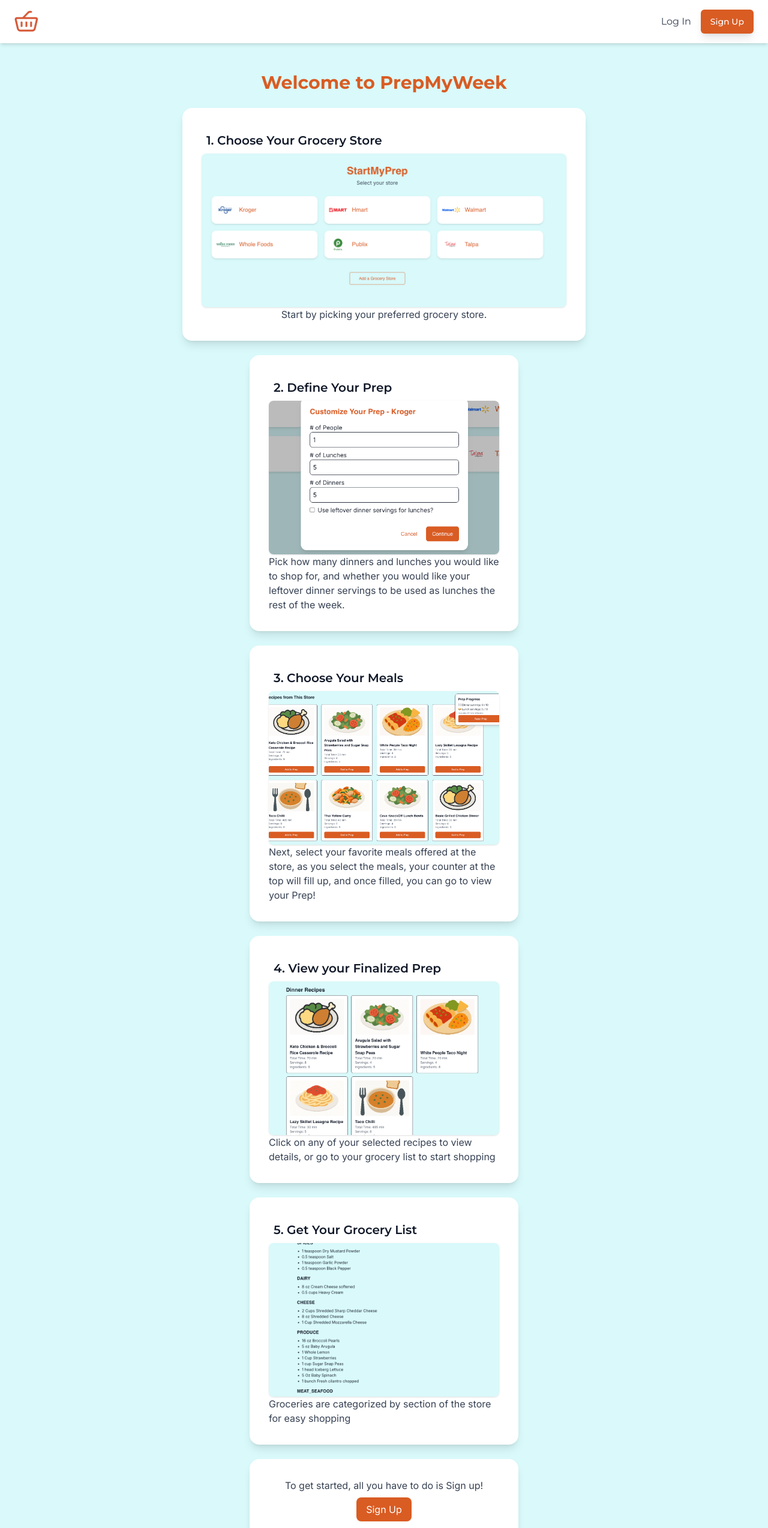
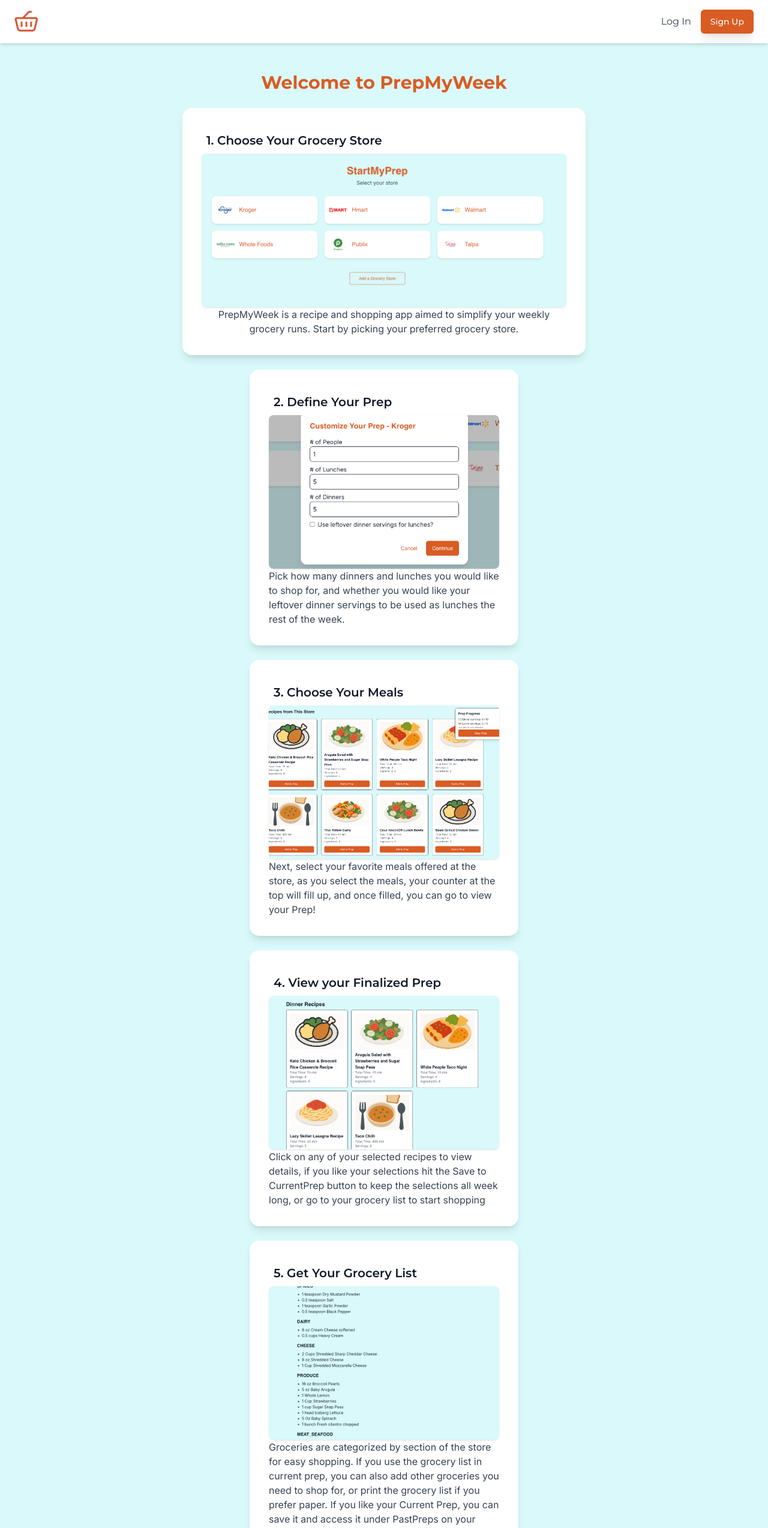
Before and after one commit to bfarth20/prepmyweek-frontend, a Next.js app: page /guest-view in a window 1280 px wide. Shown: the top 2547 px of the page at 60% size. Built offline with nearby package versions, Linux system fonts and the light colour scheme; no server answers.

Commit message:
switched guest view to take a tour

```diff
--- a/src/app/(public)/guest-view/page.tsx
+++ b/src/app/(public)/guest-view/page.tsx
@@ -24,7 +24,8 @@ export default function GuestPage() {
           />
         </div>
         <p className="text-gray-700 text-center">
-          Start by picking your preferred grocery store.
+          PrepMyWeek is a recipe and shopping app aimed to simplify your weekly
+          grocery runs. Start by picking your preferred grocery store.
         </p>
       </section>
 
@@ -78,8 +79,9 @@ export default function GuestPage() {
           />
         </div>
         <p className="text-gray-700">
-          Click on any of your selected recipes to view details, or go to your
-          grocery list to start shopping
+          Click on any of your selected recipes to view details, if you like
+          your selections hit the Save to CurrentPrep button to keep the
+          selections all week long, or go to your grocery list to start shopping
         </p>
       </section>
 
@@ -95,7 +97,11 @@ export default function GuestPage() {
           />
         </div>
         <p className="text-gray-700">
-          Groceries are categorized by section of the store for easy shopping
+          Groceries are categorized by section of the store for easy shopping.
+          If you use the grocery list in current prep, you can also add other
+          groceries you need to shop for, or print the grocery list if you
+          prefer paper. If you like your Current Prep, you can save it and
+          access it under PastPreps on your profile!
         </p>
       </section>
 
--- a/src/app/(public)/page.tsx
+++ b/src/app/(public)/page.tsx
@@ -29,7 +29,7 @@ export default function WelcomePage() {
           <Button href="/signup">Sign Up</Button>
         </div>
         <Button href="/guest-view" variant="secondary">
-          Continue as Guest
+          Want to know more? Take a Tour
         </Button>
       </div>
     </div>
```
